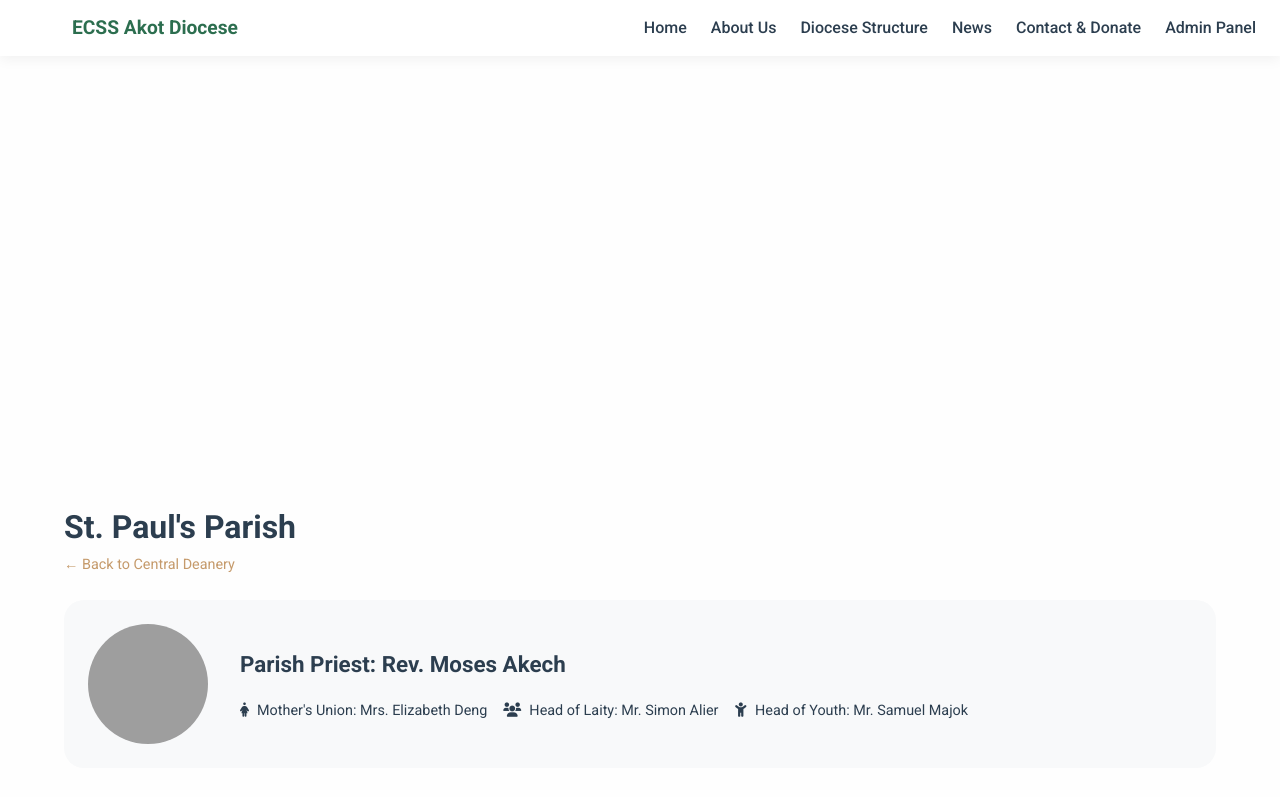
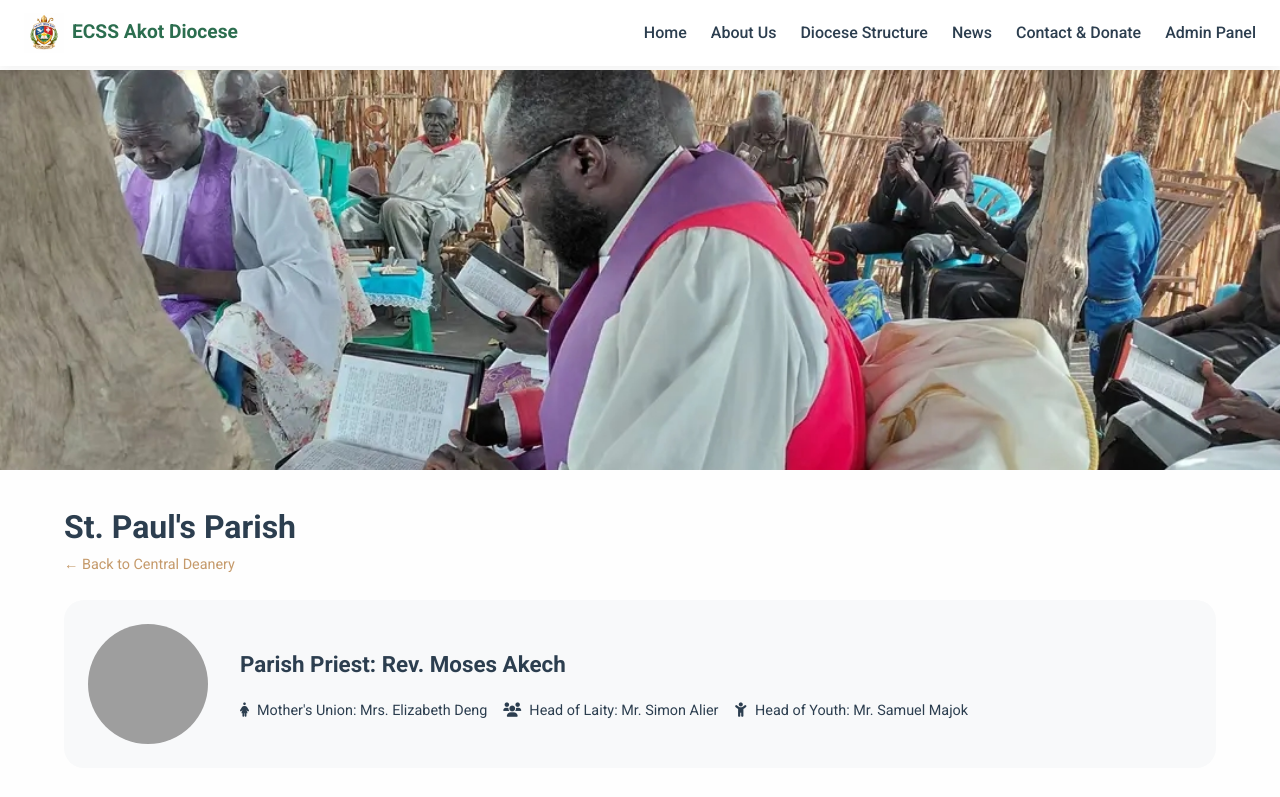
Before and after one commit to SamuelmaborMading/Akot-Diocese-Anglican-Comunion, a plain HTML site: page parish.html in a window 1280 px wide. Shown: the top 797 px of the page. Drawn offline with Linux system fonts and the light colour scheme; grey boxes are pictures that could not be loaded.

Commit message:
Update parish.html

```diff
--- a/parish.html
+++ b/parish.html
@@ -12,7 +12,7 @@
   <header>
     <nav class="navbar">
       <div class="logo">
-        <img class="img-logo" src="images/Akot Diocese logo design.png" alt=""> ECSS Akot Diocese
+        <img class="img-logo" src="Akot Diocese logo design.png" alt=""> ECSS Akot Diocese
       </div>
       <ul class="nav-links" id="navLinks">
         <li><a href="index.html">Home</a></li>
@@ -25,7 +25,7 @@
       <div class="burger" id="burger"><i class="fas fa-bars"></i></div>
     </nav>
   </header>
-  <div class="background-image"><img src="images/content-image1.jpg" alt=""></div>
+  <div class="background-image" style="background-image: url('content-image1.jpg');"></div>
   <main class="container">
     <h1>St. Paul's Parish</h1>
     <p class="breadcrumb"><a href="deanery.html?arch=Ramdor&name=Central">← Back to Central Deanery</a></p>
```
